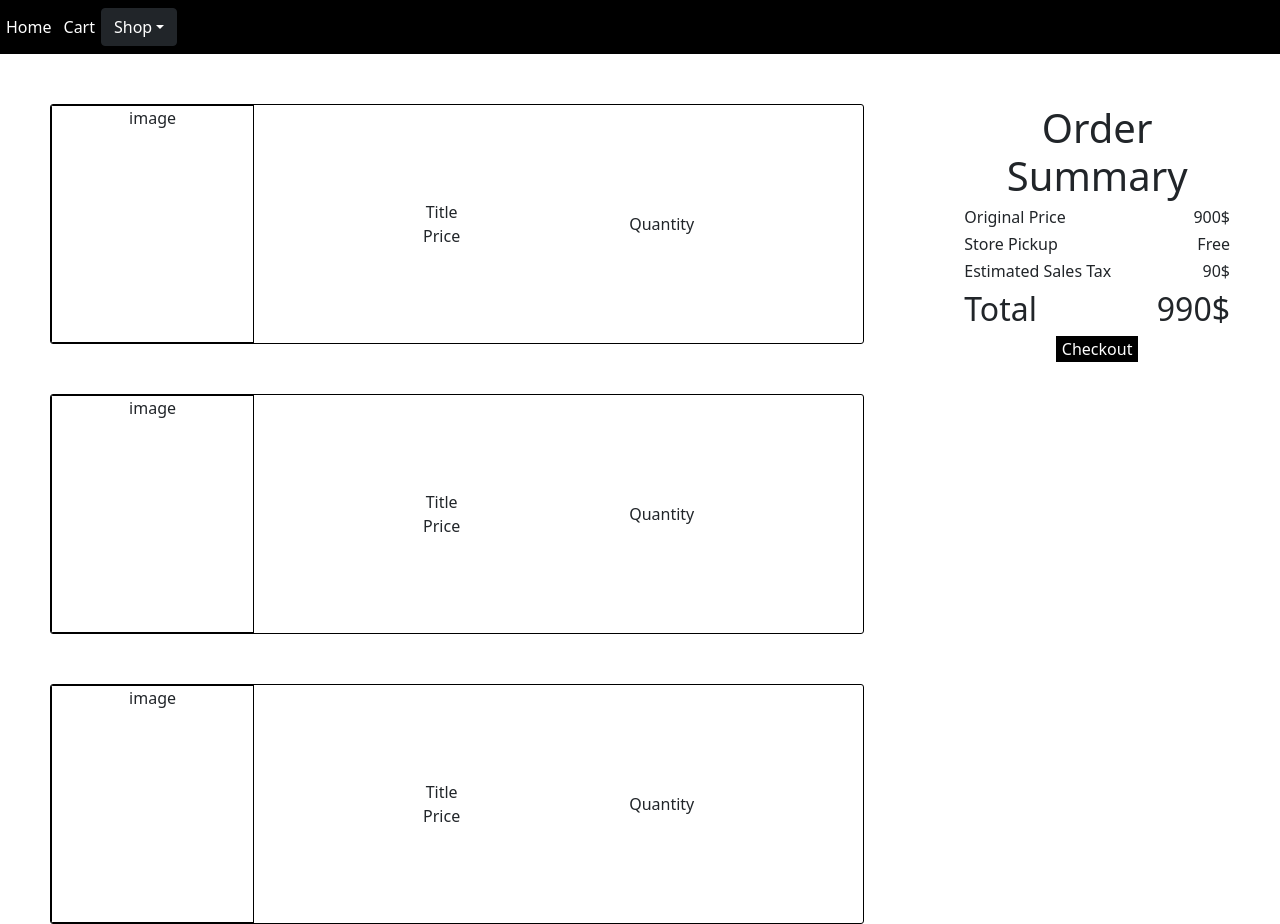
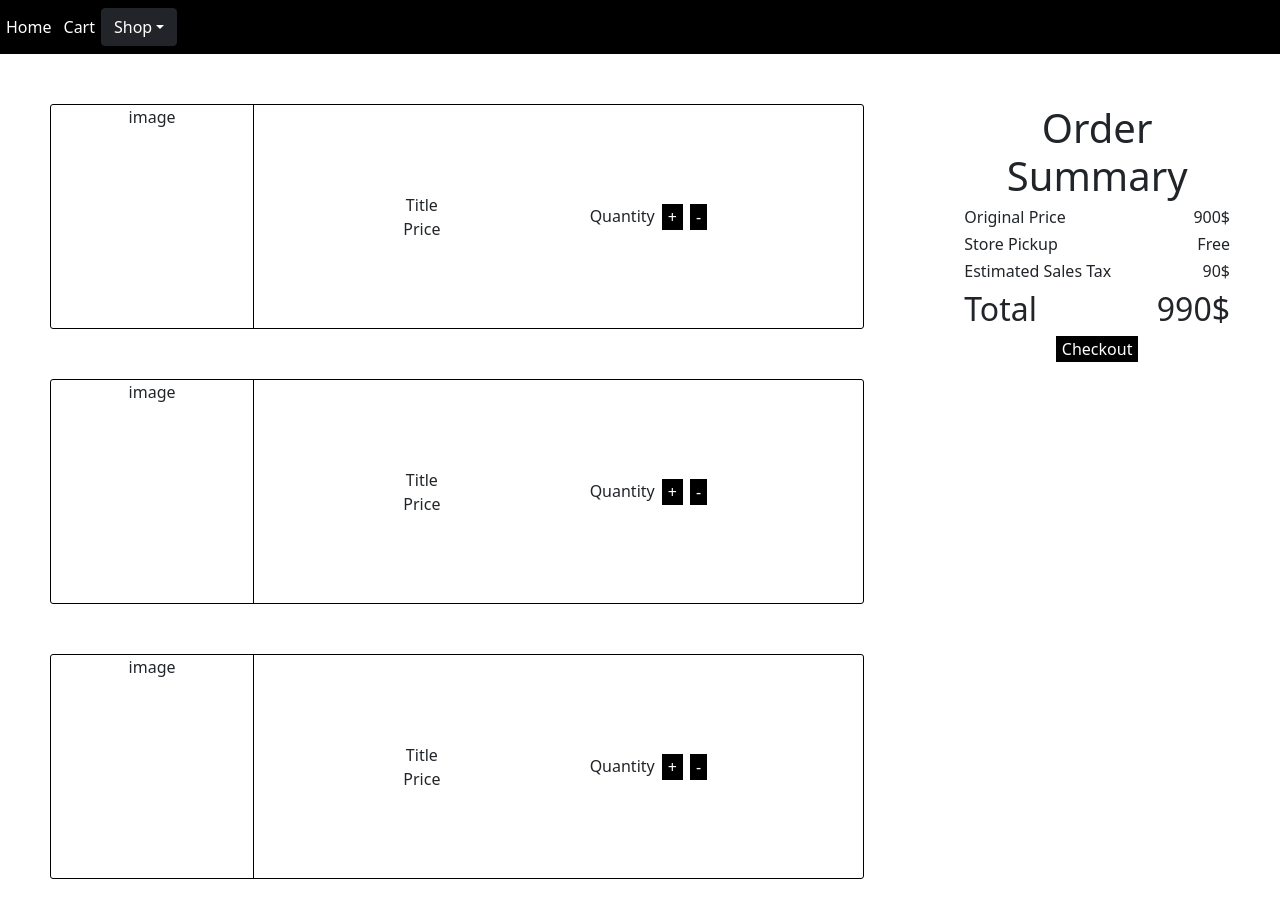
Before and after one commit to Mikey970/Jem-Frontend, a React (Create React App) app: page /cart in a window 1280 px wide. After the commit the page ends 879 px from the top, so only its background shows below. Built offline with nearby package versions, Linux system fonts and the light colour scheme.

Commit message:
finished with basic cart page

```diff
--- a/src/components/CheckoutCard.css
+++ b/src/components/CheckoutCard.css
@@ -8,7 +8,7 @@
 }
 
 .checkout-card-image {
-  border: 1px solid black;
+  border-right: 1px solid black;
   height: 100%;
   width: 25%;
 }
@@ -20,3 +20,20 @@
   justify-content: space-evenly;
   align-items: center;
 }
+
+.incro-decro-buttons {
+  display: flex;
+  justify-content: space-evenly;
+}
+
+.quantity-container {
+  display: flex;
+}
+
+.plus {
+  margin: 0 3.5px 0 7px;
+}
+
+.minus {
+  margin: 0 7px 0 3.5px;
+}
--- a/src/components/CheckoutCard.js
+++ b/src/components/CheckoutCard.js
@@ -10,8 +10,12 @@ export default function CheckoutCard() {
           <div>Title</div>
           <div>Price</div>
         </div>
-        <div>
+        <div className='quantity-container'>
           <div>Quantity</div>
+          <div className='incro-decro-buttons'>
+            <button className='plus'>+</button>
+            <button className='minus'>-</button>
+          </div>
         </div>
       </div>
     </div>
--- a/src/components/OrderList.css
+++ b/src/components/OrderList.css
@@ -1,3 +1,4 @@
 .order-list {
   width: 100%;
+  margin-bottom: 50px;
 }
```
